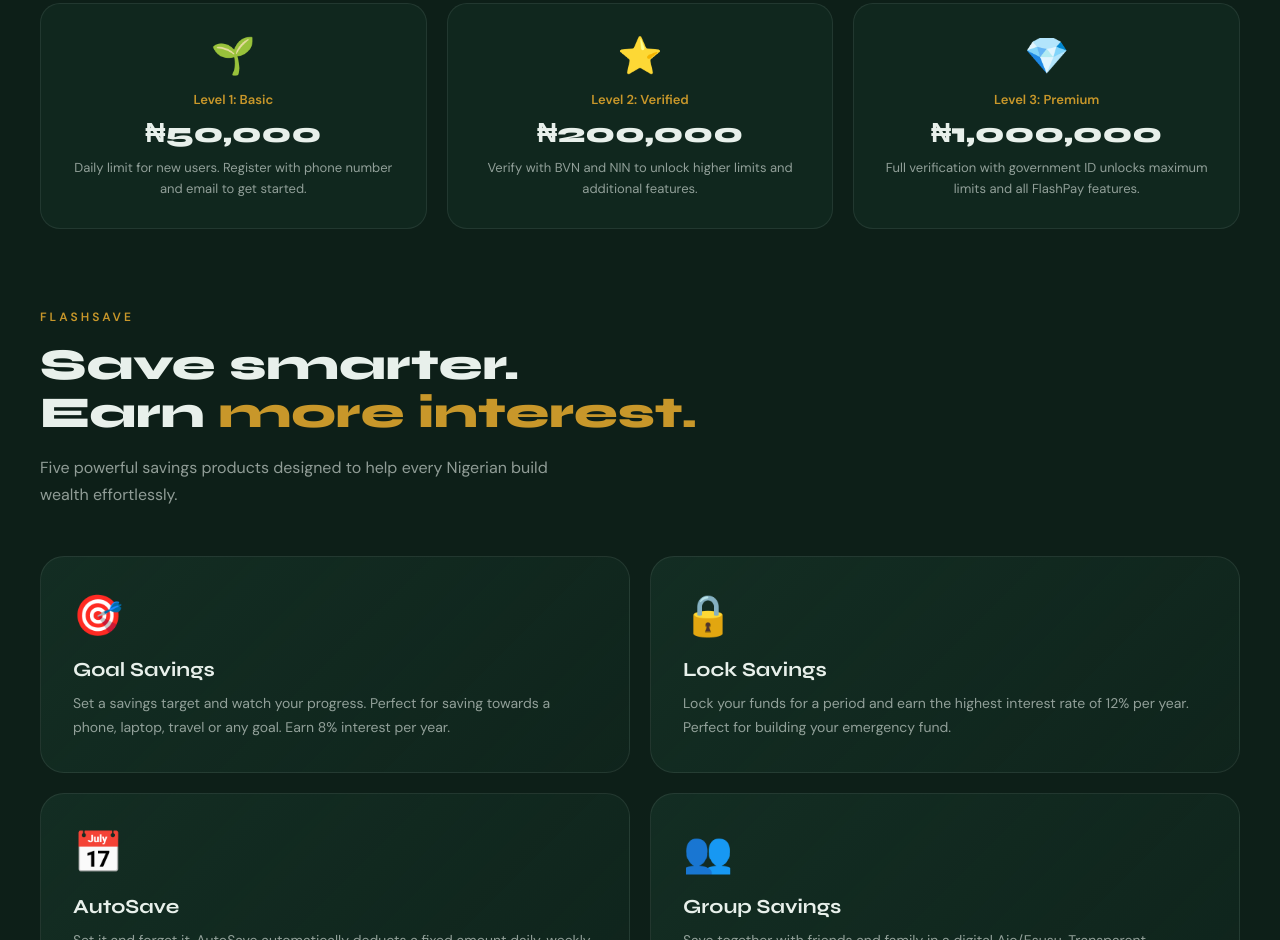
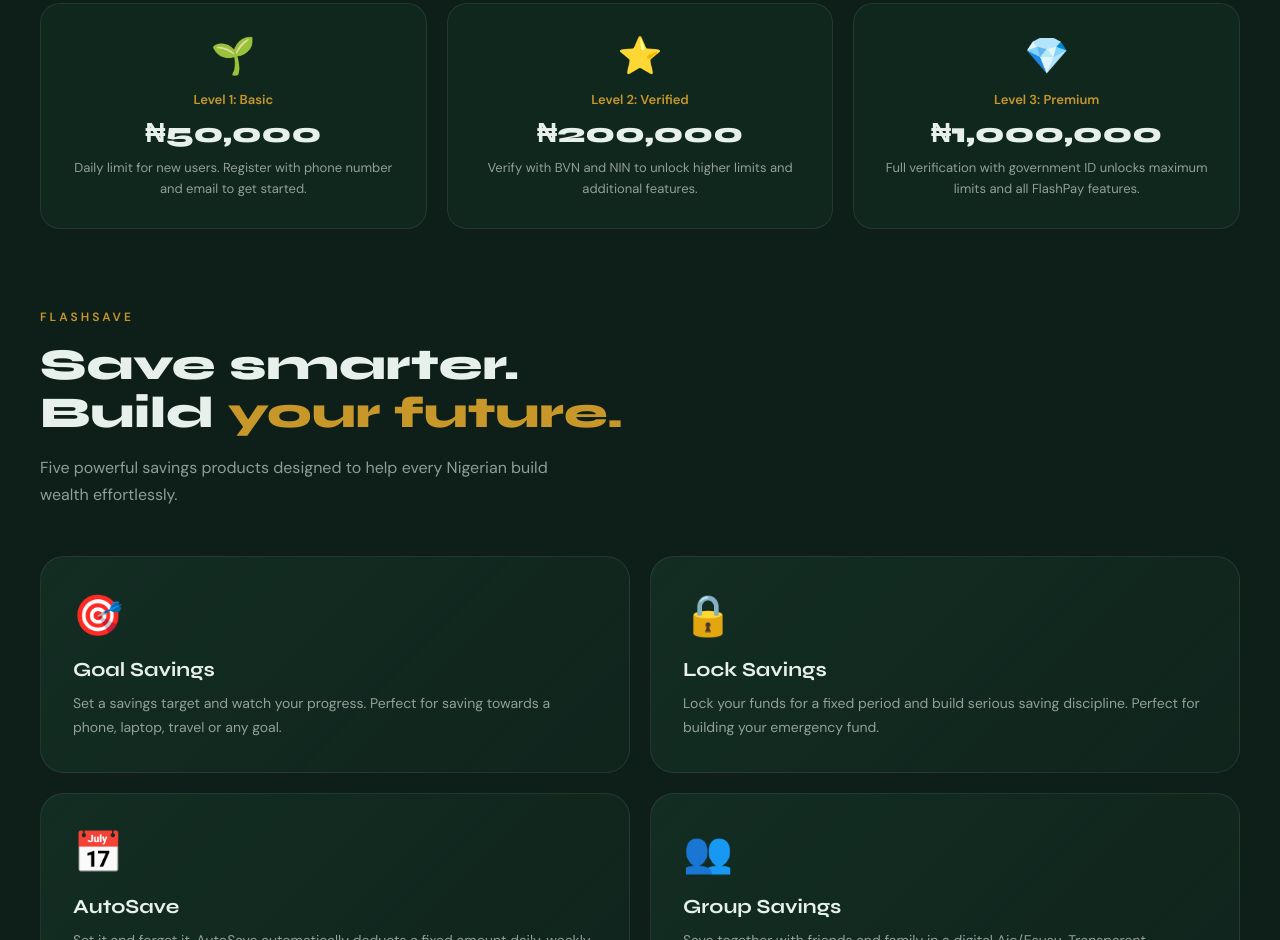
Before and after one commit to michaeloluwatoyin730/flashpay-careers, a website: page pages/personal.html in a window 1280 px wide. Shown: the part 2939-3879 px from the top of the page. Drawn offline with Linux system fonts and the light colour scheme; no server answers.

Commit message:
Remove interest rate promises from FlashSave section on personal page

```diff
--- a/pages/personal.html
+++ b/pages/personal.html
@@ -257,7 +257,7 @@ section{padding:60px 20px}
       <div class="feature-card">
         <span class="feature-icon">💰</span>
         <h3>FlashSave</h3>
-        <p>Save smarter with Goal Savings, Lock Savings, AutoSave, Group Savings and Emergency Fund. Earn up to 12% interest per year.</p>
+        <p>Save smarter with Goal Savings, Lock Savings, AutoSave, Group Savings and Emergency Fund. Build your financial future one step at a time.</p>
         <span class="feature-tag">✅ Live Now</span>
       </div>
       <div class="feature-card">
@@ -372,19 +372,19 @@ section{padding:60px 20px}
   <div class="inner">
     <div class="reveal">
       <span class="section-label">FlashSave</span>
-      <h2 class="section-title">Save smarter.<br>Earn <span class="gold">more interest.</span></h2>
+      <h2 class="section-title">Save smarter.<br>Build <span class="gold">your future.</span></h2>
       <p class="section-desc">Five powerful savings products designed to help every Nigerian build wealth effortlessly.</p>
     </div>
     <div class="rewards-grid reveal">
       <div class="reward-card">
         <span class="reward-icon">🎯</span>
         <h3>Goal Savings</h3>
-        <p>Set a savings target and watch your progress. Perfect for saving towards a phone, laptop, travel or any goal. Earn 8% interest per year.</p>
+        <p>Set a savings target and watch your progress. Perfect for saving towards a phone, laptop, travel or any goal.</p>
       </div>
       <div class="reward-card">
         <span class="reward-icon">🔒</span>
         <h3>Lock Savings</h3>
-        <p>Lock your funds for a period and earn the highest interest rate of 12% per year. Perfect for building your emergency fund.</p>
+        <p>Lock your funds for a fixed period and build serious saving discipline. Perfect for building your emergency fund.</p>
       </div>
       <div class="reward-card">
         <span class="reward-icon">📅</span>
```
